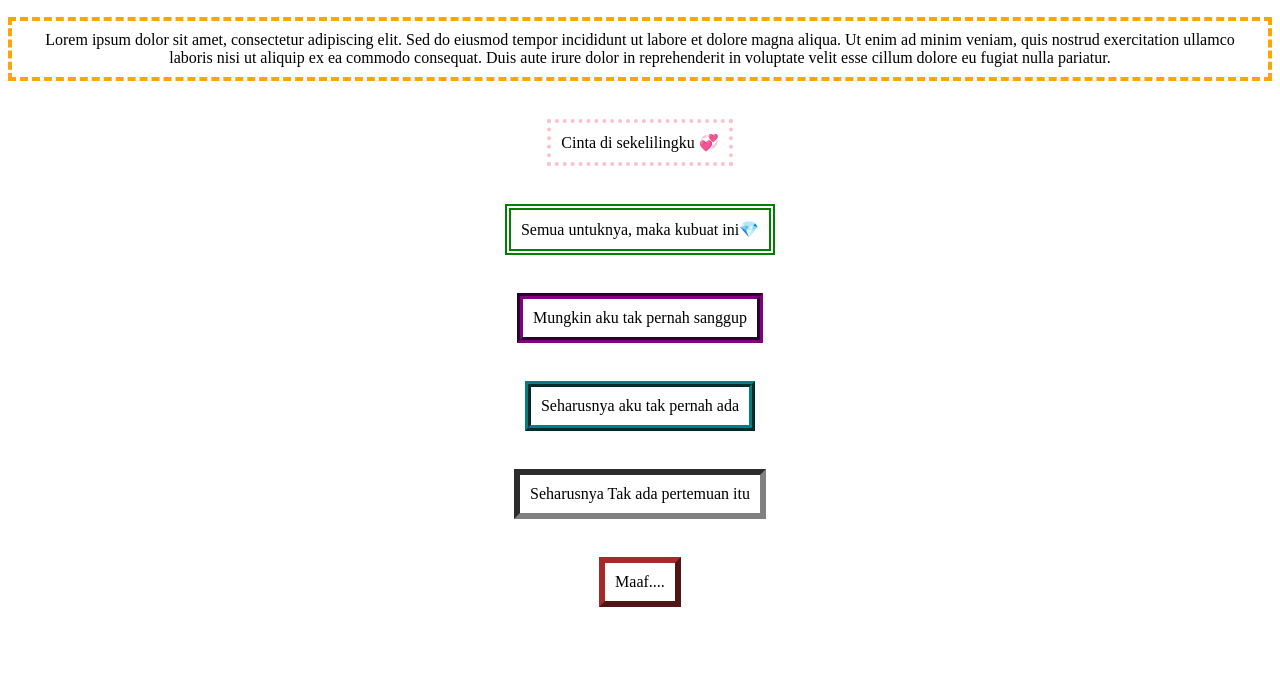
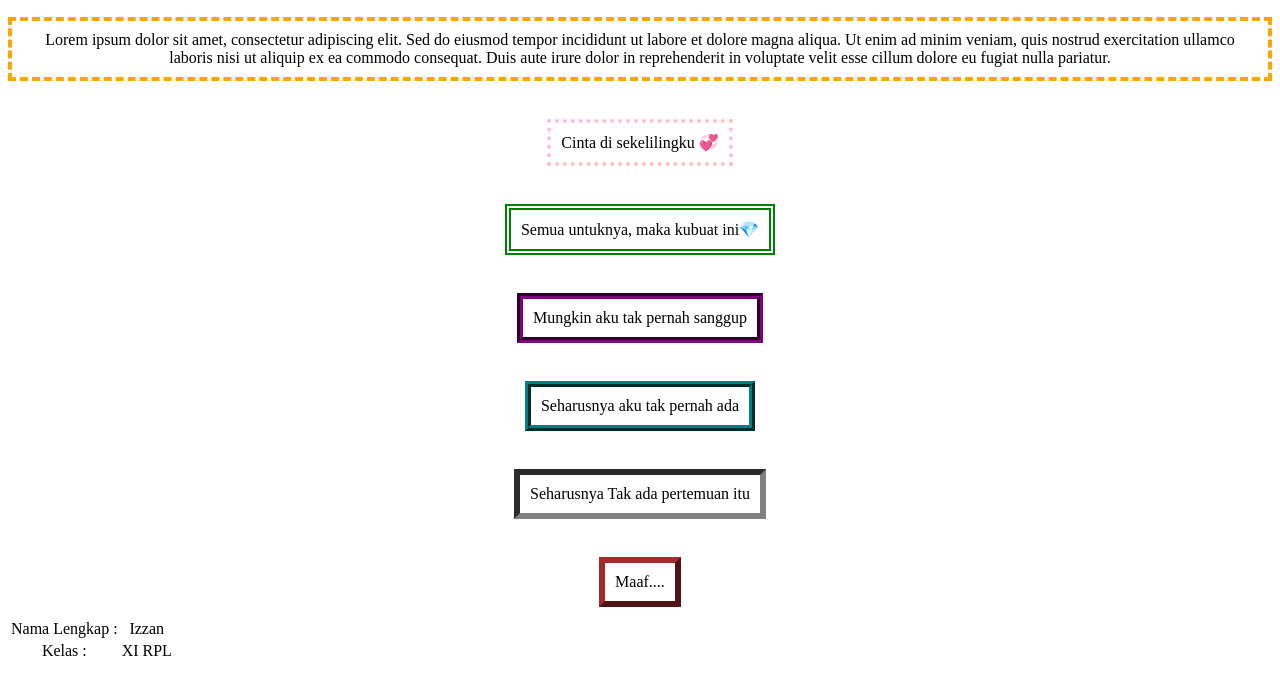
Before and after one commit to Izzan-commits/Pertemuan02_Dasar-CSS-, a plain HTML site: page index.html in a window 1280 px wide. Shown: the part 204-886 px from the top of the page. Before the commit the page ends 821 px from the top, so only its background shows below. Drawn offline with Linux system fonts and the light colour scheme.

Commit message:
index.html

```diff
--- a/index.html
+++ b/index.html
@@ -51,5 +51,18 @@
 
     <!-- Border Outset -->
     <p class="outset">Maaf....</p>
+
+    <table>
+        <tr>
+            <td>Nama Lengkap :</td>
+            <td>Izzan</td>
+        </tr>
+        <tr>
+            <td>Kelas :</td>
+            <td>XI RPL</td>
+        </tr>
+    </table>
+    <h3>
+    </h3>
 </body>
 </html>
```
